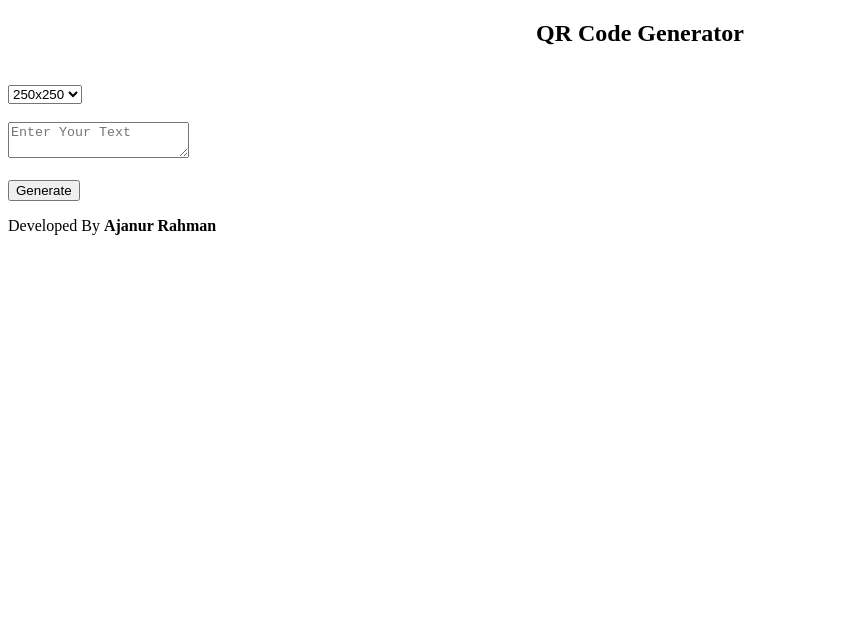
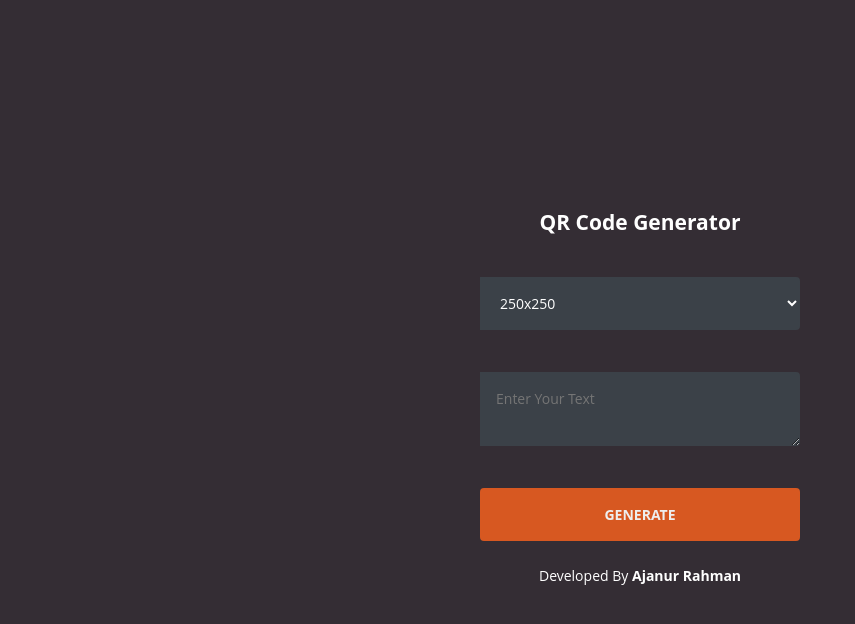
Before and after one commit to iamajanur1/QR_code.io, a plain HTML site: page index.html in a window 1280 px wide. Shown: the whole page, without its empty margins (0-855 px from the left). Drawn offline with Linux system fonts and the light colour scheme; files whose address does not match are found by name.

Commit message:
Update index.html

```diff
--- a/index.html
+++ b/index.html
@@ -5,7 +5,7 @@
     <meta http-equiv="X-UA-Compatible" content="IE=edge">
     <meta name="viewport" content="width=device-width, initial-scale=1.0">
     <script type="text/javascript" src="/src/index.js"> </script>
-    <link rel="stylesheet" href="/src/index.css">
+
     <link rel = "icon" href =
     "/77QR.png"
             type = "image/x-icon">
@@ -33,6 +33,62 @@
 
         <p>Developed By <b>Ajanur Rahman</b></p>
 
+        <script>
+
+function genQR()
+{
+    var gapi="https://chart.googleapis.com/chart?chf=bg,s,65432100&cht=qr&chs=";
+    var myimg=document.getElementById("img");
+    var mytext=document.getElementById("qrtext").value;
+    var mysize=document.getElementById("size").value;
+
+
+
+    if (mytext!=="" && mysize=="100")
+    {
+        myimg.src=gapi+"100x100"+"&chl="+mytext;
+        // https://chart.googleapis.com/chart?cht=qr&chs=100x100&chl=hello
+    }
+
+    else if(mytext!=="" && mysize=="150")
+    {
+
+        myimg.src=gapi+"150x150"+"&chl="+mytext;
+        mytext.value="";
+    }
+
+    else if(mytext!=="" && mysize=="200")
+    {
+        myimg.src=gapi+"200x200"+"&chl="+mytext;
+        mytext.value=""
+    }
+
+    else if (mytext!=="" && mysize=="250")
+    {
+        myimg.src=gapi+"250x250"+"&chl="+mytext;
+        mytext.value="";
+    }
+
+    else if (mytext!=="" && mysize=="300")
+    {
+        myimg.src=gapi+"300x300"+"&chl="+mytext;
+        mytext.value="";
+    }
+    else if (mytext!=="" && mysize=="400")
+    {
+        myimg.src=gapi+"400x400"+"&chl="+mytext;
+        mytext.value="";
+    }
+
+    else
+    {
+        alert("Please Enter Text");
+    }
+
+
+}
+        </script>
+
 
 
     <!-- <select id="option">
@@ -45,6 +101,205 @@
     <textarea id="inputtxt" rows="10" cols="20"></textarea>
     <input type="submit" onclick="showIt()" value="Show me"> -->
 
+<style>
+     :root {
+    --baseColor: #606468;
+  }
 
+  .grid {
+    inline-size: 90%;
+    margin-inline: auto;
+    max-inline-size: 20rem;
+    display:grid;
+  }
+
+
+  .hidden {
+    border: 0;
+    clip: rect(0 0 0 0);
+    height: 1px;
+    margin: -1px;
+    overflow: hidden;
+    padding: 0;
+    position: absolute;
+    width: 1px;
+  }
+
+  .icon {
+    block-size: 1em;
+    display: inline-block;
+    fill: var(--iconFill);
+    inline-size: 1em;
+    vertical-align: middle;
+  }
+
+  :root {
+    --htmlFontSize: 100%;
+
+    --bodyBackgroundColor: #2c3338;
+    --bodyColor: var(--baseColor);
+    --bodyFontFamily: "Open Sans";
+    --bodyFontFamilyFallback: sans-serif;
+    --bodyFontSize: 0.875rem;
+    --bodyFontWeight: 400;
+    --bodyLineHeight: 1.5;
+  }
+
+  * {
+    box-sizing: inherit;
+  }
+
+  html {
+    box-sizing: border-box;
+    font-size: var(--htmlFontSize);
+  }
+
+  body {
+    background-color: #342d34;
+   color: white;
+    font-family: var(--bodyFontFamily), var(--bodyFontFamilyFallback);
+    font-size: var(--bodyFontSize);
+    font-weight: var(--bodyFontWeight);
+    line-height: var(--bodyLineHeight);
+    margin: 0;
+    min-block-size: 100vh;
+     display: grid;
+    place-items: center;
+  }
+
+
+
+  :root {
+    --anchorColor: #eee;
+  }
+
+  a {
+    color: var(--anchorColor);
+    outline: 0;
+    text-decoration: none;
+  }
+
+  a:focus,
+  a:hover {
+    text-decoration: underline;
+  }
+
+
+  :root {
+    --formGap: 0.875rem;
+  }
+
+  input {
+    background-image: none;
+    border: 0;
+    color: inherit;
+    font: inherit;
+    margin: 0;
+    outline: 0;
+    padding: 0;
+    transition: background-color 0.3s;
+  }
+
+  textarea {
+    background-image: none;
+    border: 0;
+    color: inherit;
+    font: inherit;
+    margin: 0;
+    outline: 0;
+    padding: 0;
+    transition: background-color 0.3s;
+  }
+
+  select,option {
+    background-image: none;
+    border: 0;
+    color: inherit;
+    font: inherit;
+    margin: 0;
+    outline: 0;
+    padding: 0;
+    transition: background-color 0.3s;
+  }
+
+  input[type="submit"] {
+    cursor: pointer;
+  }
+
+
+  textarea,
+  select,
+  option,
+  input[type="submit"] {
+    inline-size: 100%;
+  }
+
+
+
+
+  :root {
+    --loginBorderRadus: 0.25rem;
+    --loginColor: #eee;
+
+    --loginInputBackgroundColor: #3b4148;
+    --loginInputHoverBackgroundColor: #434a52;
+
+    --loginLabelBackgroundColor: #363b41;
+
+    --loginSubmitBackgroundColor: #ea4c88;
+    --loginSubmitColor: #eee;
+    --loginSubmitHoverBackgroundColor: #d44179;
+  }
+
+
+  textarea,
+  select,
+  option,
+  textarea,
+  input[type="submit"] {
+  border-radius: var(--loginBorderRadus);
+  padding: 1rem;
+  }
+
+
+
+
+  textarea,option,select {
+    background-color: var(--loginInputBackgroundColor);
+    border-bottom-left-radius: 0;
+    border-top-left-radius: 0;
+  }
+
+
+  textarea:focus,
+  textarea:hover {
+    background-color: var(--loginInputHoverBackgroundColor);
+  }
+
+  input[type="submit"] {
+  background-color: #d75821;
+  color: var(--loginSubmitColor);
+  font-weight: 700;
+  text-transform: uppercase;
+  }
+
+  input[type="submit"]:focus,
+  input[type="submit"]:hover {
+    background-color: #d75821;
+  }
+
+
+  p {
+    margin-block: 1.5rem;
+    text-align: center;
+  }
+
+
+  img
+  {
+  max-width: 100%;
+  max-height: 100%;
+  }
+  </style>
 </body>
 </html>
```
